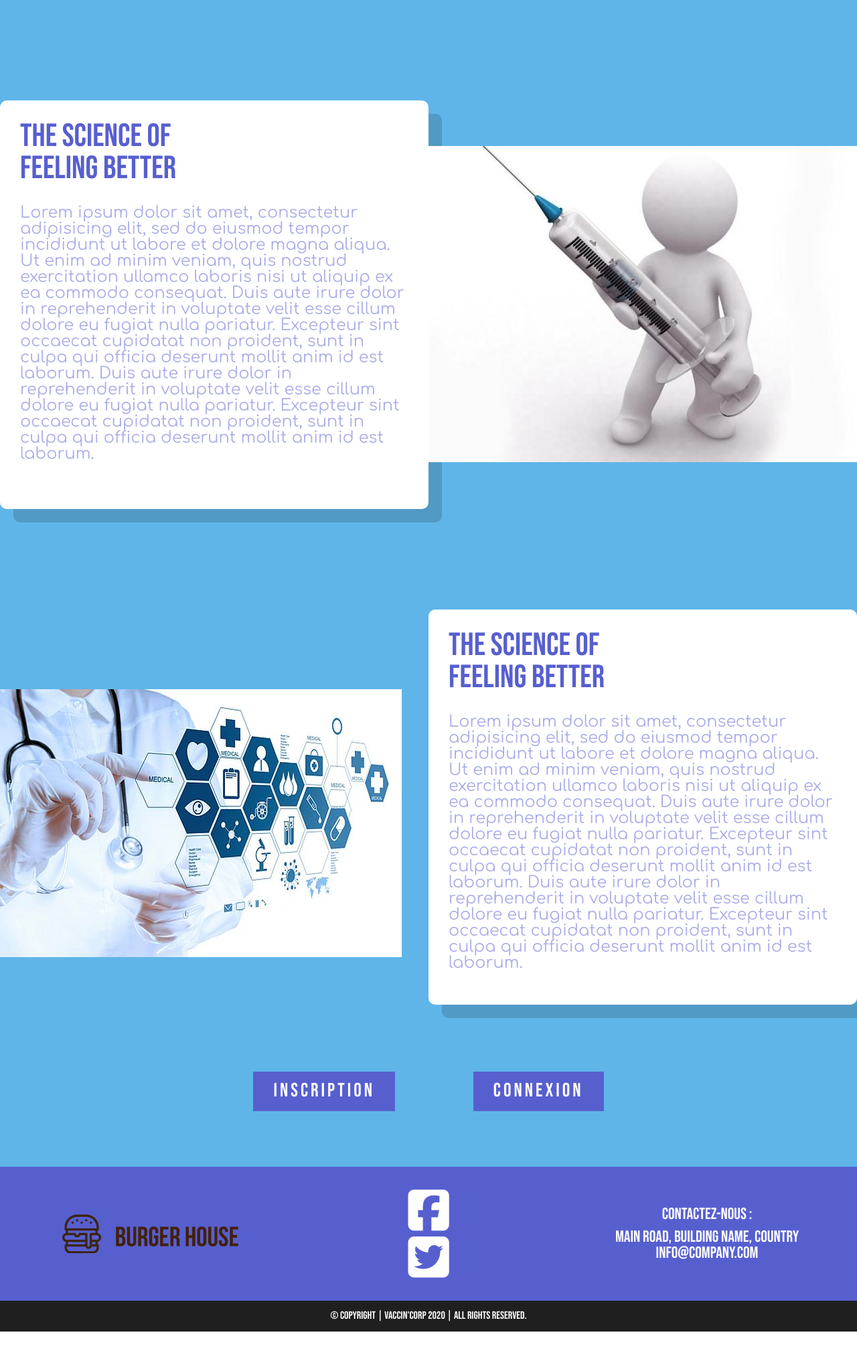
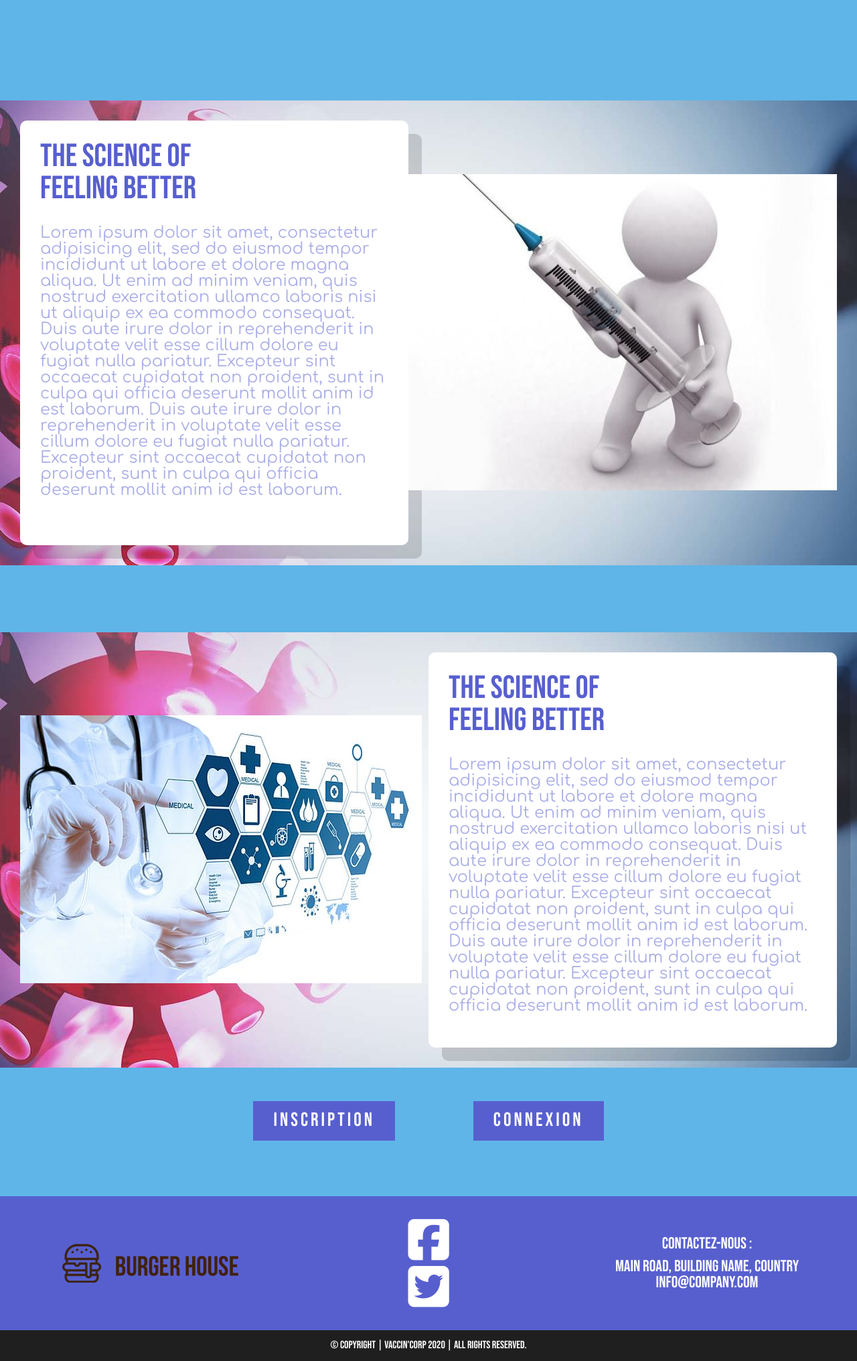
Before and after one commit to needforschool/vaccin-line, a PHP site: page / in a window 1280 px wide. Shown: the part 153-2185 px from the top of the page at 67% size. Before the commit the page ends 2141 px from the top, so only its background shows below. Run offline with PHP 8.4, Linux system fonts and the light colour scheme; some libraries are stand-ins or nearby versions.

Commit message:
css index fond

```diff
--- a/asset/css/style-front.css
+++ b/asset/css/style-front.css
@@ -67,6 +67,7 @@ table {
 /* Perso */
 body {
 	overflow-x: hidden;
+	background-color: #5fb5e8;
 }
 a {
 	text-decoration: none;
@@ -132,14 +133,14 @@ ul.navbar li:hover a::after {
 	height: auto;
 	margin: 0 auto;
 }
-section {
-	background-color: #5fb5e8;
-}
+
 .bigbox {
 	display: flex;
 	align-items: center;
 	justify-content: space-between;
-	padding-top: 150px;
+	background: url(../img/fond.jpg) no-repeat center fixed;
+	padding: 30px;
+	margin-top: 150px;
 }
 .stats {
 	width: 50%;
@@ -181,7 +182,9 @@ section {
 	flex-direction: row-reverse;
 	align-items: center;
 	justify-content: space-between;
-	padding-top: 150px;
+	background: url(../img/fond.jpg) no-repeat center fixed;
+	margin-top: 100px;
+	padding: 30px;
 }
 .stats2 {
 	width: 50%;
@@ -192,7 +195,6 @@ section {
 	border-radius: 10px;
  	box-shadow: 20px 20px rgba(0,0,0,.15);
  	transition: all .4s ease;
-	margin-bottom: 50px;
 }
 .stats2:hover{
 	border-radius: 0% 0% 50% 50% / 0% 0% 5% 5% ;
@@ -367,6 +369,8 @@ a:hover.btn_connexion span:nth-child(4) {
 	transition-delay: 0.75s;
 }
 /* INSCRIPTION */
+
+
 .wrap-section-inscription-1 {
 	display: flex;
 	justify-content: center;
```
Also changed, not shown: asset/img/fond.jpg (added), asset/img/fond_section.jpg (deleted).
